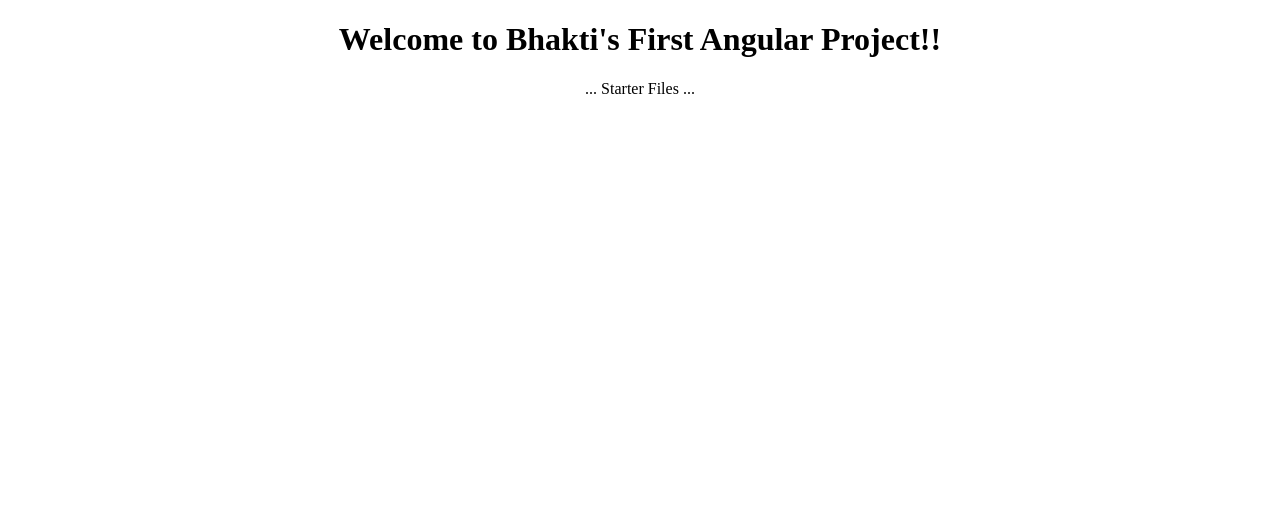
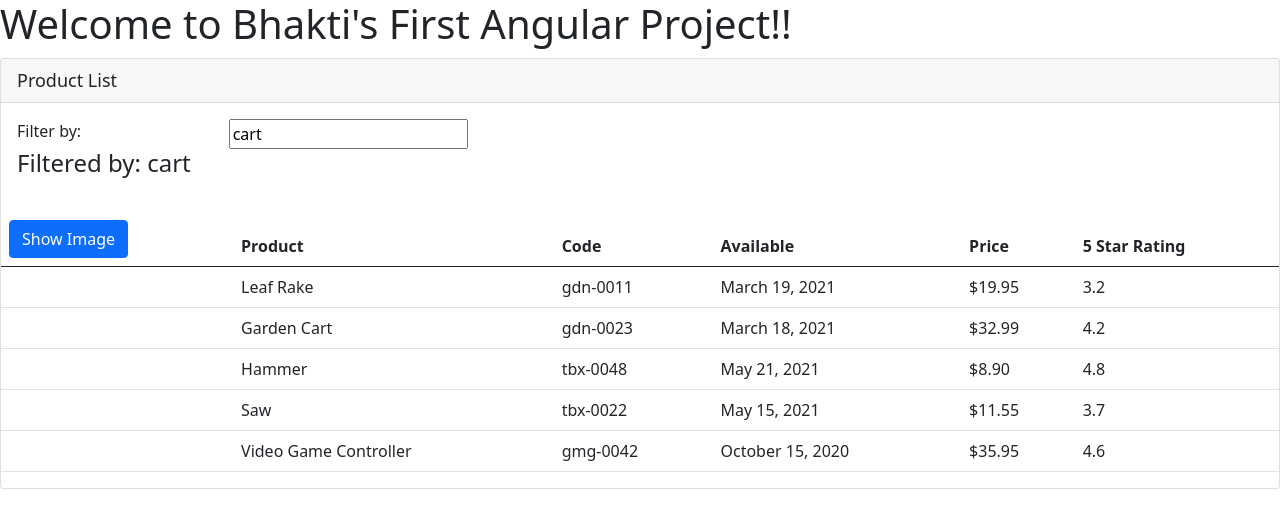
Before and after one commit to bhaktichauhan3/my-angular-app, an Angular app: page / in a window 1280 px wide. Shown: the top 528 px of the page. Built offline with nearby package versions, Linux system fonts and the light colour scheme.

Commit message:
product list comp

```diff
--- a/package.json
+++ b/package.json
@@ -18,6 +18,8 @@
     "@angular/platform-browser": "~12.0.0",
     "@angular/platform-browser-dynamic": "~12.0.0",
     "@angular/router": "~12.0.0",
+    "bootstrap": "^5.0.2",
+    "font-awesome": "^4.7.0",
     "rxjs": "~6.6.0",
     "tslib": "^2.1.0",
     "zone.js": "~0.11.4"
--- a/src/app/app.component.html
+++ b/src/app/app.component.html
@@ -1,6 +1,6 @@
-<div style="text-align:center">
+<div>
   <h1>
     Welcome to {{pageTitle}}!!
   </h1>
-  ... Starter Files ...
+  <pm-products></pm-products>
 </div>
--- /dev/null
+++ b/src/app/product/product-list.component.html
@@ -0,0 +1,54 @@
+<div class='card'>
+  <div class='card-header'>
+    {{pageTitle}}
+  </div>
+  <div class='card-body'>
+    <div class='row'>
+      <div class='col-md-2'>Filter by:</div>
+      <div class='col-md-4'>
+        <input type='text'
+              [(ngModel)]='listFilter' />
+      </div>
+    </div>
+    <div class='row'>
+      <div class='col-md-6'>
+        <h4>Filtered by: {{listFilter}}</h4>
+      </div>
+    </div>
+  </div>
+  <div class='table-responsive'>
+    <table class='table' *ngIf='products.length'>
+      <thead>
+        <tr>
+          <th>
+            <button class='btn btn-primary'
+                    (click)='toggleImage()'>
+              {{showImage ? 'Hide' : 'Show'}} Image
+            </button>
+          </th>
+          <th>Product</th>
+          <th>Code</th>
+          <th>Available</th>
+          <th>Price</th>
+          <th>5 Star Rating</th>
+        </tr>
+      </thead>
+      <tbody>
+        <tr *ngFor='let product of products'>
+          <td>
+            <img *ngIf='showImage'
+                  [src]='product.imageUrl'
+                  [title]='product.productName'
+                  [style.width.px]='imageWidth'
+                  [style.margin.px]='imageMargin'>
+          </td>
+          <td>{{ product.productName }}</td>
+          <td>{{ product.productCode | lowercase}}</td>
+          <td>{{ product.releaseDate }}</td>
+          <td>{{ product.price | currency: 'USD':'symbol':'1.2-2'}}</td>
+          <td>{{ product.starRating }}</td>
+        </tr>
+      </tbody>
+    </table>
+  </div>
+</div>
--- /dev/null
+++ b/src/app/product/product-list.component.ts
@@ -0,0 +1,69 @@
+import { Component } from "@angular/core";
+
+@Component({
+  selector: 'pm-products',
+  templateUrl: './product-list.component.html'
+})
+export class ProductListComponent {
+  pageTitle: string = 'Product List';
+  imageWidth: number = 50;
+  imageMargin: number = 2;
+  showImage: boolean = false;
+  listFilter: string = 'cart';
+  products: any[] = [
+    {
+      "productId": 1,
+      "productName": "Leaf Rake",
+      "productCode": "GDN-0011",
+      "releaseDate": "March 19, 2021",
+      "description": "Leaf rake with 48-inch wooden handle.",
+      "price": 19.95,
+      "starRating": 3.2,
+      "imageUrls": "assets/images/leaf_rake.png"
+    },
+    {
+      "productId": 2,
+      "productName": "Garden Cart",
+      "productCode": "GDN-0023",
+      "releaseDate": "March 18, 2021",
+      "description": "15 gallon capacity rolling garden cart",
+      "price": 32.99,
+      "starRating": 4.2,
+      "imageUrl": "assets/images/garden_cart.png"
+    },
+    {
+      "productId": 5,
+      "productName": "Hammer",
+      "productCode": "TBX-0048",
+      "releaseDate": "May 21, 2021",
+      "description": "Curved claw steel hammer",
+      "price": 8.9,
+      "starRating": 4.8,
+      "imageUrl": "assets/images/hammer.png"
+    },
+    {
+      "productId": 8,
+      "productName": "Saw",
+      "productCode": "TBX-0022",
+      "releaseDate": "May 15, 2021",
+      "description": "15-inch steel blade hand saw",
+      "price": 11.55,
+      "starRating": 3.7,
+      "imageUrl": "assets/images/saw.png"
+    },
+    {
+      "productId": 10,
+      "productName": "Video Game Controller",
+      "productCode": "GMG-0042",
+      "releaseDate": "October 15, 2020",
+      "description": "Standard two-button video game controller",
+      "price": 35.95,
+      "starRating": 4.6,
+      "imageUrl": "assets/images/xbox-controller.png"
+    }
+  ];
+
+  toggleImage(): void{
+    this.showImage = !this.showImage;
+  }
+}
--- a/src/styles.css
+++ b/src/styles.css
@@ -1,4 +1,8 @@
 /* You can add global styles to this file, and also import other style files */
+
+@import "~bootstrap/dist/css/bootstrap.min.css";
+@import "~font-awesome/css/font-awesome.min.css";
+
 div.card-header {
  font-size: large;
 }
```
Also changed, not shown: src/app/app.module.ts (+9 -4 lines), src/app/product/product.ts (added, +10 -0 lines), 1 other file (tests, documents, lock files or other folders).
